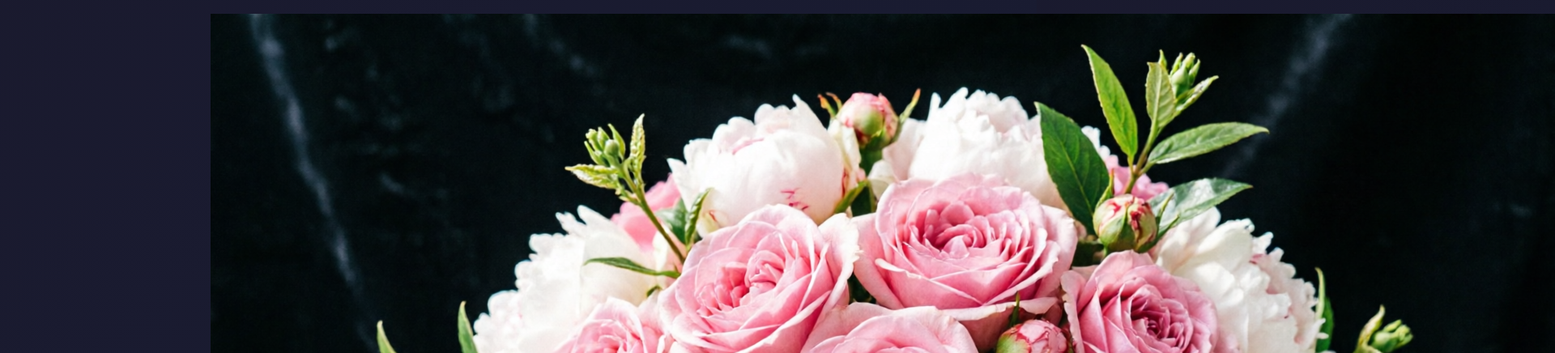
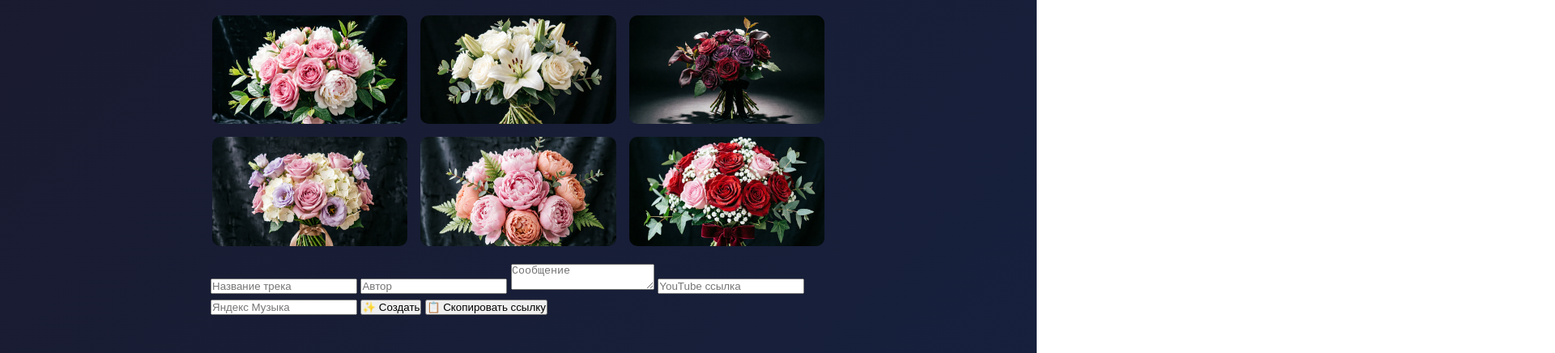
Before and after one commit to mitiospetr-gif/music-bouquet4, a plain HTML site: page index.html in a window 1280 px wide. Shown: the part 180-616 px from the top of the page at 81% size, 1920 px wide, since content can reach past the window. Drawn offline with Linux system fonts and the light colour scheme.

Commit message:
Update style.css

```diff
--- a/style.css
+++ b/style.css
@@ -509,3 +509,34 @@ body {
     opacity: 1;
     transform: translateX(-50%) translateY(0);
 }
+/* ===== FIX BUCKET CLICK ===== */
+
+.bouquet-grid {
+    display: grid;
+    grid-template-columns: repeat(3, 1fr);
+    gap: 12px;
+    margin: 20px 0;
+}
+
+.bouquet {
+    cursor: pointer;
+    border-radius: 12px;
+    overflow: hidden;
+    border: 2px solid transparent;
+    transition: 0.2s;
+}
+
+.bouquet img {
+    width: 100%;
+    display: block;
+    pointer-events: none;
+}
+
+.bouquet.active {
+    border: 2px solid #e94560;
+    transform: scale(1.05);
+}
+
+.bouquet:hover {
+    transform: scale(1.03);
+}
```
